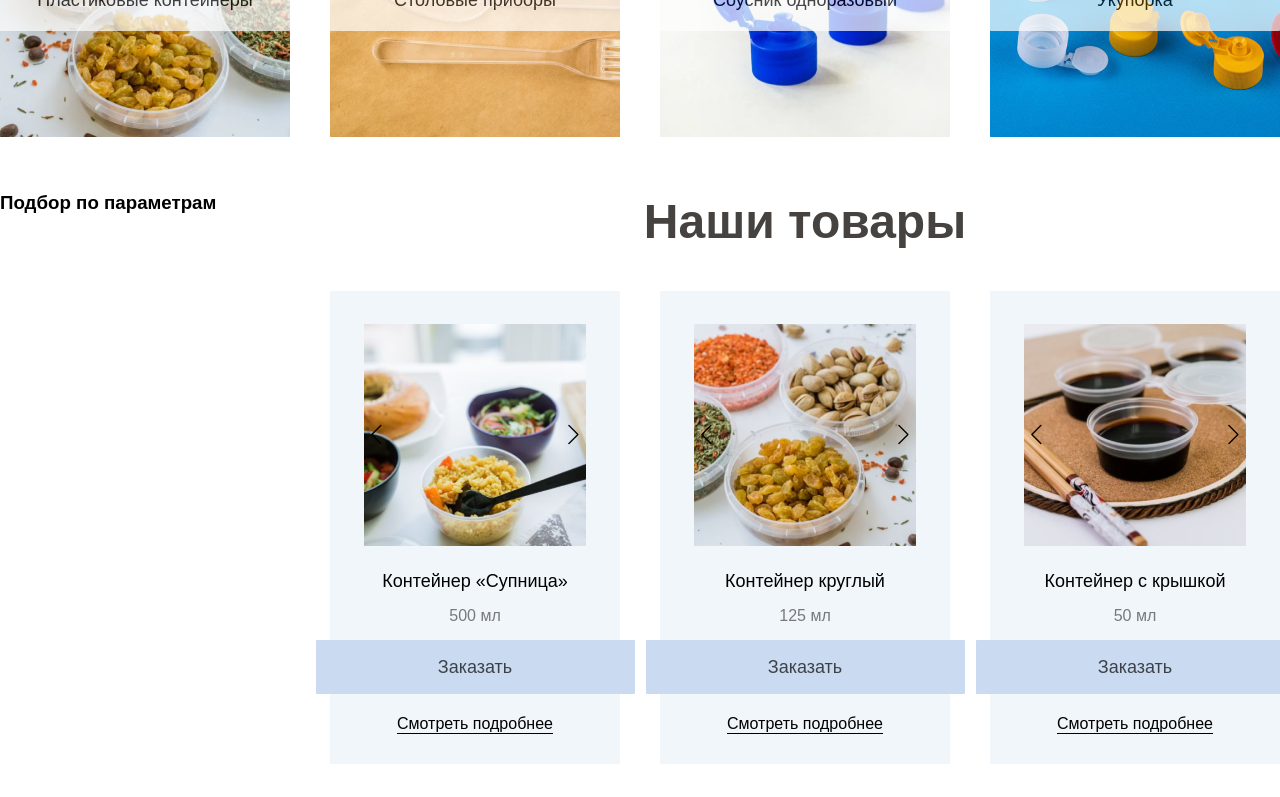
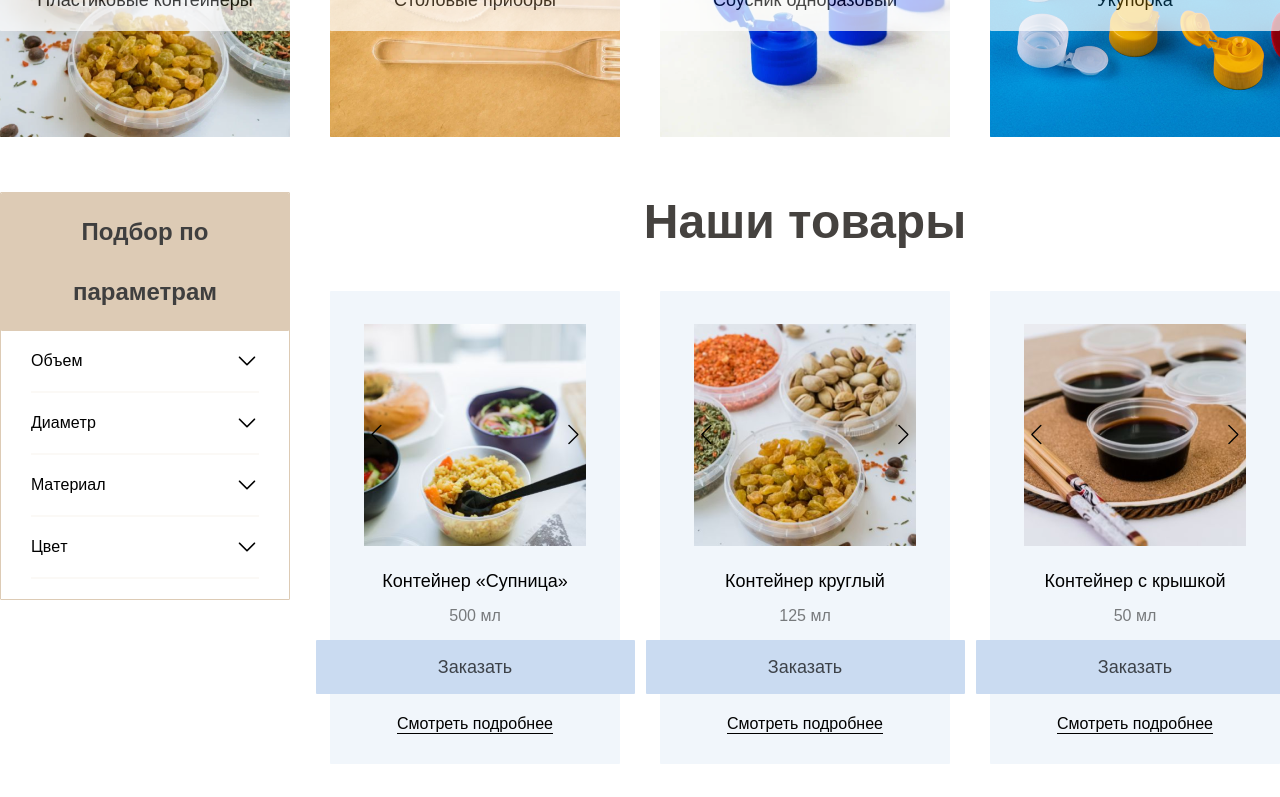
Before and after one commit to fullmetalldev/bkapp, a React (Create React App) app: page /catalog/tableware in a window 1280 px wide. Shown: the part 650-1447 px from the top of the page. Built offline with nearby package versions, Linux system fonts and the light colour scheme.

Commit message:
added chapter filter to dishes section

```diff
--- a/src/Pages/PlasticTableware/PlasticTableware.js
+++ b/src/Pages/PlasticTableware/PlasticTableware.js
@@ -9,6 +9,7 @@ import {Navigation} from "swiper";
 import {Swiper, SwiperSlide} from "swiper/react";
 import "swiper/css";
 import "swiper/css/navigation";
+import arrow from "./img/arrowDown.png";
 
 const PlasticTableware = () => {
     return (
@@ -39,7 +40,29 @@ const PlasticTableware = () => {
                 <div className="container">
                     <div className="plasticTablewareCatalog__row">
                         <div className="plasticTablewareCatalog__sort">
-                            <h3 className="plasticTablewareCatalog__sort_title">Подбор по параметрам</h3>
+                            <div className="plasticTablewareCatalog__sort-div">
+                                <div className="plasticTablewareCatalog__sort_title">Подбор по параметрам</div>
+                                <div className="plasticTablewareCatalog__sort_filterDiv">
+                                    <div className="plasticTablewareCatalog__sort_filter">
+                                        <h2 className="plasticTablewareCatalog__sort_filter-title">Объем</h2>
+                                        <img src={arrow} alt="arrow"/>
+
+                                    </div>
+                                    <div className="plasticTablewareCatalog__sort_filter">
+                                        <h2 className="plasticTablewareCatalog__sort_filter-title">Диаметр</h2>
+                                        <img src={arrow} alt="arrow"/>
+                                    </div>
+                                    <div className="plasticTablewareCatalog__sort_filter">
+                                        <h2 className="plasticTablewareCatalog__sort_filter-title">Материал</h2>
+                                        <img src={arrow} alt="arrow"/>
+                                    </div>
+                                    <div className="plasticTablewareCatalog__sort_filter">
+                                        <h2 className="plasticTablewareCatalog__sort_filter-title">Цвет</h2>
+                                        <img src={arrow} alt="arrow"/>
+                                    </div>
+                                </div>
+                            </div>
+
                         </div>
                         <div className="plasticTablewareCatalog__catalog">
                             <h2 className="plasticTablewareCatalog__title">Наши товары</h2>
--- a/src/Pages/PlasticTableware/plasticTableware.css
+++ b/src/Pages/PlasticTableware/plasticTableware.css
@@ -90,6 +90,50 @@
 .plasticTablewareCatalog__sort {
   width: calc(25% - 30px);
 }
+.plasticTablewareCatalog__sort_filter {
+  display: flex;
+  justify-content: space-between;
+  align-items: center;
+  border-bottom: 2px solid #DDCBB520;
+  padding-bottom: 20px;
+  position: relative;
+}
+.plasticTablewareCatalog__sort_filter-title {
+  font-family: Montserrat, sans-serif;
+  font-style: normal;
+  font-weight: 500;
+  font-size: 16px;
+  line-height: 20px;
+  text-align: center;
+  font-feature-settings: "liga" off, "kern" off;
+  color: #000000;
+}
+.plasticTablewareCatalog__sort-div {
+  display: flex;
+  flex-direction: column;
+  background: #FFFFFF;
+  border: 1px solid #DDCBB5;
+  box-sizing: border-box;
+  border-radius: 1px;
+}
+.plasticTablewareCatalog__sort_filterDiv {
+  display: flex;
+  flex-direction: column;
+  row-gap: 20px;
+  padding: 20px 30px;
+}
+.plasticTablewareCatalog__sort_title {
+  padding: 9px 29px;
+  background: #DDCBB5;
+  border-radius: 1px;
+  font-family: Montserrat, sans-serif;
+  font-style: normal;
+  font-weight: bold;
+  font-size: 24px;
+  line-height: 60px;
+  text-align: center;
+  color: #3F3F3F;
+}
 .plasticTablewareCatalog__list {
   padding: 0 0 70px;
   display: flex;
--- a/src/Pages/PlasticTableware/plasticTableware.scss
+++ b/src/Pages/PlasticTableware/plasticTableware.scss
@@ -1,5 +1,6 @@
 .plasticTablewareHome {
   padding: 130px 0 55px;
+
   &__subtitle {
     font-weight: 500;
     font-size: 18px;
@@ -7,11 +8,13 @@
     color: rgba(0, 0, 0, 0.8);
     margin: 30px 0 50px;
   }
+
   &__row {
-    margin: 30px 0 0 ;
+    margin: 30px 0 0;
     display: flex;
     column-gap: 40px;
   }
+
   &__card {
     width: calc((100% / 4) - 30px);
     height: 275px;
@@ -20,6 +23,7 @@
     display: flex;
     justify-content: center;
     align-items: center;
+
     &_title {
       font-weight: 500;
       font-size: 18px;
@@ -33,15 +37,19 @@
       border-radius: 1px;
     }
   }
+
   & .first {
     background-image: url("./img/containers.png");
   }
+
   & .second {
     background-image: url("./img/tools.png");
   }
+
   & .third {
     background-image: url("./img/sous.png");
   }
+
   & .fourth {
     background-image: url("./img/item.png");
   }
@@ -49,28 +57,35 @@
 
 .plasticTablewareCatalog {
   padding: 0 0 70px;
+
   .swiper {
     width: 100%;
+
     & img {
       display: block;
       margin: 0 auto;
       width: 222px;
     }
+
     .swiper-button-prev {
       background: transparent;
+
       &::after {
         font-size: 20px;
         color: black;
       }
     }
+
     .swiper-button-next {
       background: transparent;
+
       &::after {
         font-size: 20px;
         color: black;
       }
     }
   }
+
   &__title {
     font-weight: bold;
     font-size: 48px;
@@ -79,22 +94,77 @@
     color: #45423F;
     margin: 0 0 40px;
   }
+
   &__row {
     display: flex;
     column-gap: 40px;
   }
+
   &__catalog {
     width: calc((100% / 4 * 3) - 10px);
   }
+
   &__sort {
     width: calc((100% / 4) - 30px);
+
+    &_filter {
+      display: flex;
+      justify-content: space-between;
+      align-items: center;
+      border-bottom: 2px solid #DDCBB520;
+      padding-bottom: 20px;
+      position: relative;
+
+      &-title {
+        font-family: Montserrat, sans-serif;
+        font-style: normal;
+        font-weight: 500;
+        font-size: 16px;
+        line-height: 20px;
+        text-align: center;
+        font-feature-settings: 'liga' off, 'kern' off;
+        color: #000000;
+
+      }
+    }
+
+    &-div {
+      display: flex;
+      flex-direction: column;
+      background: #FFFFFF;
+      border: 1px solid #DDCBB5;
+      box-sizing: border-box;
+      border-radius: 1px;
+    }
+
+    &_filterDiv {
+      display: flex;
+      flex-direction: column;
+      row-gap: 20px;
+      padding: 20px 30px;
+    }
+
+    &_title {
+      padding: 9px 29px;
+      background: #DDCBB5;
+      border-radius: 1px;
+      font-family: Montserrat, sans-serif;
+      font-style: normal;
+      font-weight: bold;
+      font-size: 24px;
+      line-height: 60px;
+      text-align: center;
+      color: #3F3F3F;
+    }
   }
+
   &__list {
     padding: 0 0 70px;
     display: flex;
     row-gap: 40px;
     flex-wrap: wrap;
     column-gap: 40px;
+
     &_item {
       display: flex;
       flex-direction: column;
@@ -103,6 +173,7 @@
       background: #F1F6FB;
       border-radius: 1px;
       padding: 33px 23px 30px;
+
       &-title {
         font-weight: 500;
         font-size: 18px;
@@ -111,6 +182,7 @@
         color: #000000;
         margin: 24px 0 14px;
       }
+
       &-subtitle {
         font-weight: 500;
         font-size: 16px;
@@ -119,6 +191,7 @@
         color: #000000;
         opacity: 0.5;
       }
+
       &-btn {
         background: #CADBF1;
         border-radius: 1px;
@@ -131,6 +204,7 @@
         color: rgba(0, 0, 0, 0.7);
         margin: 14px 0 20px;
       }
+
       &-more {
         font-weight: 300;
         font-size: 16px;
@@ -140,10 +214,12 @@
       }
     }
   }
+
   &__pages {
     display: flex;
     justify-content: center;
     padding: 0 0 70px;
+
     &_btn {
       border: none;
       background: none;
@@ -154,11 +230,13 @@
       border-radius: 50%;
       padding: 13px 20px;
     }
+
     & .active {
       background: #CADBF1;
       padding: 13px 20px;
     }
   }
+
   &__subtitle {
     font-weight: 500;
     font-size: 18px;
```
Also changed, not shown: src/Pages/PlasticTableware/img/arrowDown.png (added), 1 other file (tests, documents, lock files or other folders).
